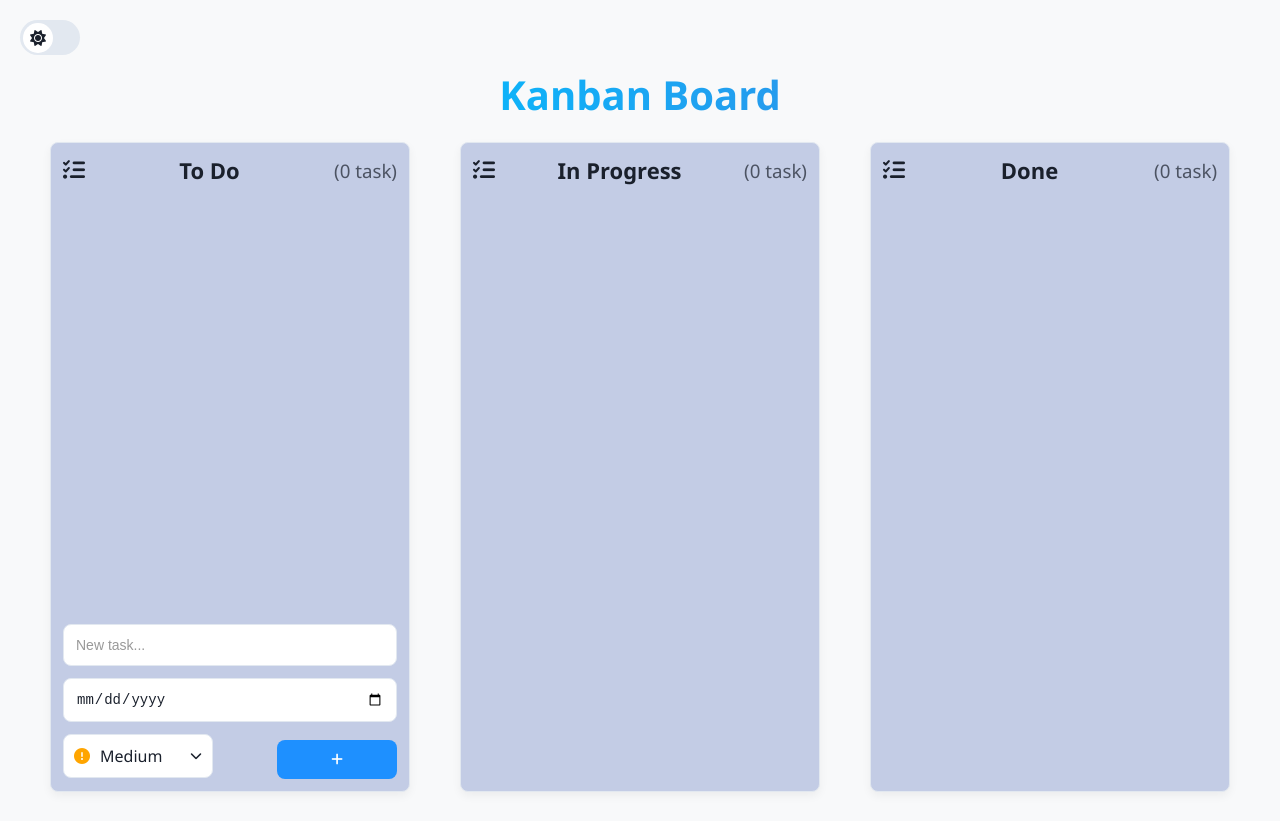
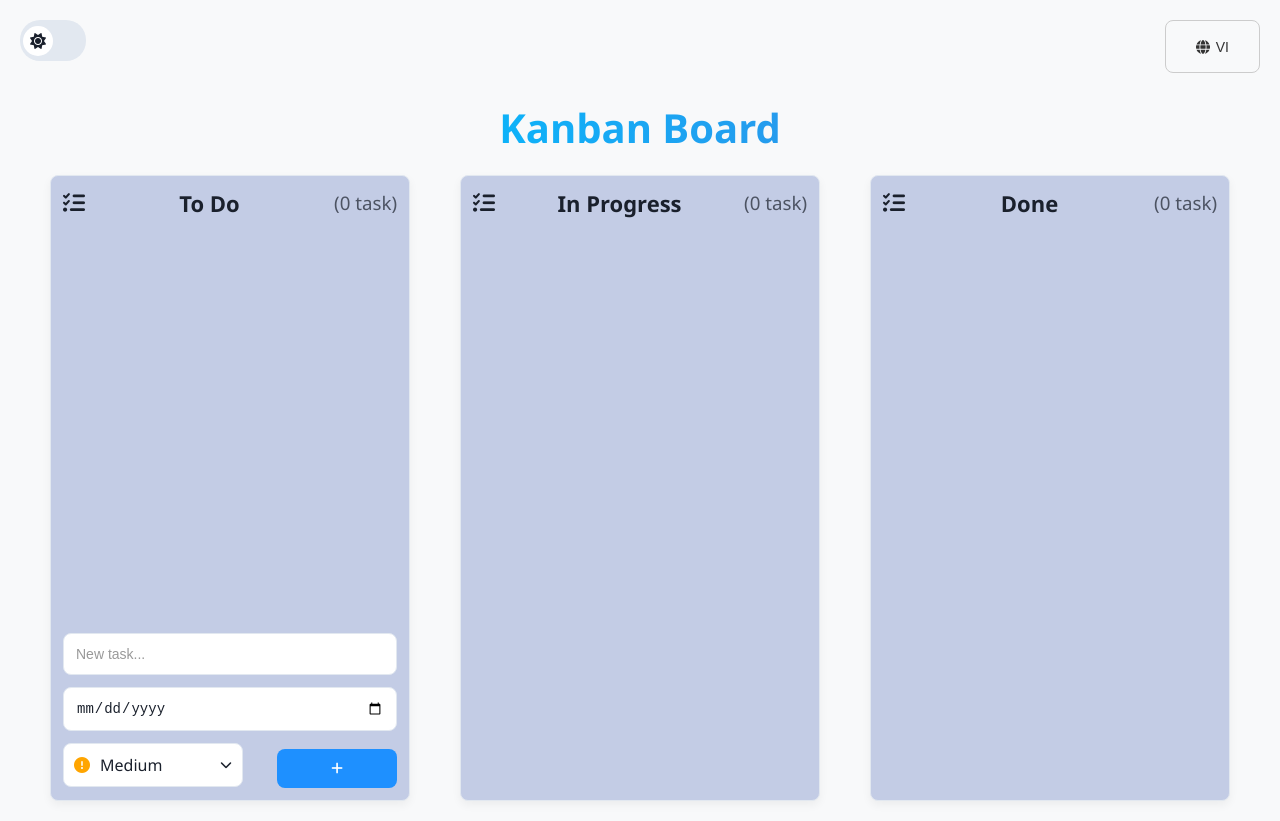
Before and after one commit to KemVani3110/miniJira, a React (Create React App) app: page / in a window 1280 px wide. Built offline with nearby package versions, Linux system fonts and the light colour scheme.

Commit message:
push language & bug css

```diff
--- a/package.json
+++ b/package.json
@@ -3,6 +3,9 @@
   "version": "0.1.0",
   "private": true,
   "dependencies": {
+    "@fortawesome/fontawesome-svg-core": "^6.7.2",
+    "@fortawesome/free-solid-svg-icons": "^6.7.2",
+    "@fortawesome/react-fontawesome": "^0.2.2",
     "@hello-pangea/dnd": "^18.0.1",
     "@testing-library/dom": "^10.4.0",
     "@testing-library/jest-dom": "^6.6.3",
--- a/src/App.jsx
+++ b/src/App.jsx
@@ -6,8 +6,12 @@ import useLocalStorage from "./hooks/useLocalStorage";
 import { v4 as uuidv4 } from "uuid";
 import { DragDropContext } from "@hello-pangea/dnd";
 import ThemeToggle from "./components/ThemeToggle";
+import LanguageToggle from "./components/LanguageToggle";
+import { useLanguage } from "./context/LanguageContext";
 
 const App = () => {
+  const { lang } = useLanguage();
+
   const [tasks, setTasks] = useLocalStorage("kanban-tasks", {
     todo: [],
     inprogress: [],
@@ -57,14 +61,12 @@ const App = () => {
       const [movedTask] = sourceColumn.splice(source.index, 1);
 
       if (source.droppableId === destination.droppableId) {
-        // Reorder within the same column
         sourceColumn.splice(destination.index, 0, movedTask);
         setTasks((prev) => ({
           ...prev,
           [source.droppableId]: sourceColumn,
         }));
       } else {
-        // Move to another column
         destColumn.splice(destination.index, 0, movedTask);
         setTasks((prev) => ({
           ...prev,
@@ -78,17 +80,20 @@ const App = () => {
 
   const columnList = useMemo(
     () => [
-      { id: "todo", title: "To Do", showAddForm: true },
-      { id: "inprogress", title: "In Progress", showAddForm: false },
-      { id: "done", title: "Done", showAddForm: false },
+      { id: "todo", title: lang === "en" ? "To Do" : "Cần làm", showAddForm: true },
+      { id: "inprogress", title: lang === "en" ? "In Progress" : "Đang làm", showAddForm: false },
+      { id: "done", title: lang === "en" ? "Done" : "Hoàn thành", showAddForm: false },
     ],
-    []
+    [lang]
   );
 
   return (
     <div className="app">
-      <ThemeToggle />
-      <h1>Kanban Board</h1>
+      <div className="app-header">
+        <ThemeToggle />
+        <LanguageToggle />
+      </div>
+      <h1>{lang === "en" ? "Kanban Board" : "Bảng công việc"}</h1>
       <DragDropContext onDragEnd={onDragEnd}>
         <div className="board">
           {columnList.map(({ id, title, showAddForm }) => (
--- a/src/components/AddTaskForm.jsx
+++ b/src/components/AddTaskForm.jsx
@@ -1,24 +1,28 @@
 import React, { useState } from "react";
 import "../styles/AddTaskForm.css";
 import "@fortawesome/fontawesome-free/css/all.min.css";
+import { useLanguage } from "../context/LanguageContext";
 
 const priorities = [
-  { value: "low", label: "Low", icon: "fa-circle", color: "green" },
+  { value: "low", label_en: "Low", label_vi: "Thấp", icon: "fa-circle", color: "green" },
   {
     value: "medium",
-    label: "Medium",
+    label_en: "Medium",
+    label_vi: "Trung bình",
     icon: "fa-exclamation-circle",
     color: "orange",
   },
   {
     value: "high",
-    label: "High",
+    label_en: "High",
+    label_vi: "Cao",
     icon: "fa-exclamation-triangle",
     color: "red",
   },
 ];
 
 const AddTaskForm = ({ onAdd }) => {
+  const { lang } = useLanguage();
   const [input, setInput] = useState("");
   const [date, setDate] = useState("");
   const [priority, setPriority] = useState("medium");
@@ -29,7 +33,7 @@ const AddTaskForm = ({ onAdd }) => {
     e.preventDefault();
 
     if (!date) {
-      setError("Please select a valid date.");
+      setError(lang === "en" ? "Please select a valid date." : "Vui lòng chọn ngày hợp lệ.");
       return;
     }
 
@@ -48,7 +52,7 @@ const AddTaskForm = ({ onAdd }) => {
     <form className="add-task-form" onSubmit={handleSubmit}>
       <input
         type="text"
-        placeholder="New task..."
+        placeholder={lang === "en" ? "New task..." : "Công việc mới..."}
         value={input}
         onChange={(e) => setInput(e.target.value)}
       />
@@ -71,7 +75,9 @@ const AddTaskForm = ({ onAdd }) => {
             className={`fa-solid ${selectedPriority.icon}`}
             style={{ color: selectedPriority.color }}
           ></i>
-          <span>{selectedPriority.label}</span>
+          <span>
+            {lang === "en" ? selectedPriority.label_en : selectedPriority.label_vi}
+          </span>
           <i className="fa-solid fa-chevron-down dropdown-arrow"></i>
         </div>
         {showDropdown && (
@@ -85,11 +91,8 @@ const AddTaskForm = ({ onAdd }) => {
                   setShowDropdown(false);
                 }}
               >
-                <i
-                  className={`fa-solid ${p.icon}`}
-                  style={{ color: p.color }}
-                ></i>
-                <span>{p.label}</span>
+                <i className={`fa-solid ${p.icon}`} style={{ color: p.color }}></i>
+                <span>{lang === "en" ? p.label_en : p.label_vi}</span>
               </div>
             ))}
           </div>
--- a/src/components/Column.jsx
+++ b/src/components/Column.jsx
@@ -2,6 +2,7 @@ import React from "react";
 import TaskCard from "./TaskCard";
 import AddTaskForm from "./AddTaskForm";
 import { Droppable } from "@hello-pangea/dnd";
+import { useLanguage } from "../context/LanguageContext";
 import "../styles/Column.css";
 
 const Column = ({
@@ -13,11 +14,16 @@ const Column = ({
   columnId,
   showAddForm,
 }) => {
+  const { lang } = useLanguage();
+
   return (
     <div className="column">
       <h2>
         <i className="fa-solid fa-list-check" style={{ marginRight: 6 }}></i>
-        {title} <span className="task-count">({tasks.length} task)</span>
+        {title}{" "}
+        <span className="task-count">
+          ({tasks.length} {lang === "en" ? "task" : "công việc"})
+        </span>
       </h2>
 
       <Droppable droppableId={columnId}>
--- /dev/null
+++ b/src/components/LanguageToggle.jsx
@@ -0,0 +1,16 @@
+import { useLanguage } from "../context/LanguageContext";
+import { FontAwesomeIcon } from "@fortawesome/react-fontawesome";
+import { faGlobe } from "@fortawesome/free-solid-svg-icons";
+import "../styles/LanguageToggle.css";
+
+const LanguageToggle = () => {
+  const { lang, toggleLanguage } = useLanguage();
+
+  return (
+    <button className="language-toggle-btn" onClick={toggleLanguage}>
+      <FontAwesomeIcon icon={faGlobe} /> {lang === "en" ? "VI" : "EN"}
+    </button>
+  );
+};
+
+export default LanguageToggle;
--- /dev/null
+++ b/src/context/LanguageContext.jsx
@@ -0,0 +1,19 @@
+import { createContext, useContext, useState } from "react";
+
+const LanguageContext = createContext();
+
+export const LanguageProvider = ({ children }) => {
+  const [lang, setLang] = useState("en");
+
+  const toggleLanguage = () => {
+    setLang((prev) => (prev === "en" ? "vi" : "en"));
+  };
+
+  return (
+    <LanguageContext.Provider value={{ lang, toggleLanguage }}>
+      {children}
+    </LanguageContext.Provider>
+  );
+};
+
+export const useLanguage = () => useContext(LanguageContext);
--- a/src/index.js
+++ b/src/index.js
@@ -1,13 +1,12 @@
-import React from 'react';
-import ReactDOM from 'react-dom/client';
-import './index.css';
-import App from './App';
-import '@fortawesome/fontawesome-free/css/all.min.css';
+import React from "react";
+import ReactDOM from "react-dom/client";
+import App from "./App";
+import { LanguageProvider } from "./context/LanguageContext";
 
-
-const root = ReactDOM.createRoot(document.getElementById('root'));
-root.render(
+ReactDOM.createRoot(document.getElementById("root")).render(
   <React.StrictMode>
-    <App />
+    <LanguageProvider>
+      <App />
+    </LanguageProvider>
   </React.StrictMode>
 );
--- a/src/styles/AddTaskForm.css
+++ b/src/styles/AddTaskForm.css
@@ -47,8 +47,10 @@
 
 .priority-dropdown {
   position: relative;
-  min-width: 150px;
+  width: 100%;
+  max-width: 180px; /* Giới hạn chiều rộng tối đa */
   user-select: none;
+  z-index: 20;
 }
 
 .priority-selected {
@@ -63,6 +65,9 @@
   cursor: pointer;
   gap: 10px;
   transition: all 0.2s ease;
+  overflow: hidden;
+  white-space: nowrap;
+  text-overflow: ellipsis;
 }
 
 .priority-selected:hover {
@@ -76,15 +81,15 @@
 
 .priority-options {
   position: absolute;
-  top: 100%;
+  top: calc(100% + 4px);
   left: 0;
-  width: 100%;
+  right: 0;
   background-color: var(--input-bg);
   border: 1px solid var(--border-color);
   border-radius: 8px;
-  margin-top: 4px;
-  z-index: 10;
+  z-index: 99;
   box-shadow: 0 2px 6px rgba(0, 0, 0, 0.15);
+  overflow: hidden;
 }
 
 .priority-option {
@@ -94,12 +99,16 @@
   gap: 10px;
   cursor: pointer;
   transition: background-color 0.2s ease;
-  border-radius: 6px;
+  border-radius: 0;
+  white-space: nowrap;
+  text-overflow: ellipsis;
+  overflow: hidden;
 }
 
 .priority-option:hover {
   background-color: #f0f0f0;
 }
+
 
 .date-input-container {
   position: relative;
@@ -138,19 +147,3 @@
   transform: translateY(0);
   visibility: visible;
 }
-
-/* Responsive cho các màn hình nhỏ */
-/* @media (max-width: 768px) {
-  .add-task-form {
-    flex-direction: column;
-    gap: 12px;
-  }
-
-  .add-task-form button {
-    width: 100%;
-  }
-
-  .priority-dropdown {
-    width: 100%;
-  }
-} */
--- a/src/styles/App.css
+++ b/src/styles/App.css
@@ -147,6 +147,11 @@ h1 {
   background-color: #007acc;
 }
 
+.app-header {
+  display: flex;
+  justify-content: space-between;
+}
+
 /* @media (max-width: 1024px) {
   .board {
     flex-direction: column;
--- a/src/styles/Column.css
+++ b/src/styles/Column.css
@@ -8,7 +8,7 @@
   box-shadow: 0 4px 10px rgba(0, 0, 0, 0.05);
   display: flex;
   flex-direction: column;
-  min-height: 650px;
+  min-height: 600px;
   transition: background 0.3s, box-shadow 0.3s;
 }
 
--- /dev/null
+++ b/src/styles/LanguageToggle.css
@@ -0,0 +1,17 @@
+.language-toggle-btn {
+    background: transparent;
+    border: 1px solid #ccc;
+    border-radius: 8px;
+    padding: 1px 30px;
+    cursor: pointer;
+    font-size: 14px;
+    display: flex;
+    align-items: center;
+    gap: 6px;
+    color: #333;
+    transition: background-color 0.2s ease;
+  }
+
+  .language-toggle-btn:hover {
+    background-color: #f0f0f0;
+  }
```
Also changed, not shown: src/hooks/useLocalStorage.jsx (renamed from src/hooks/useLocalStorage.js), 1 other file (tests, documents, lock files or other folders).
